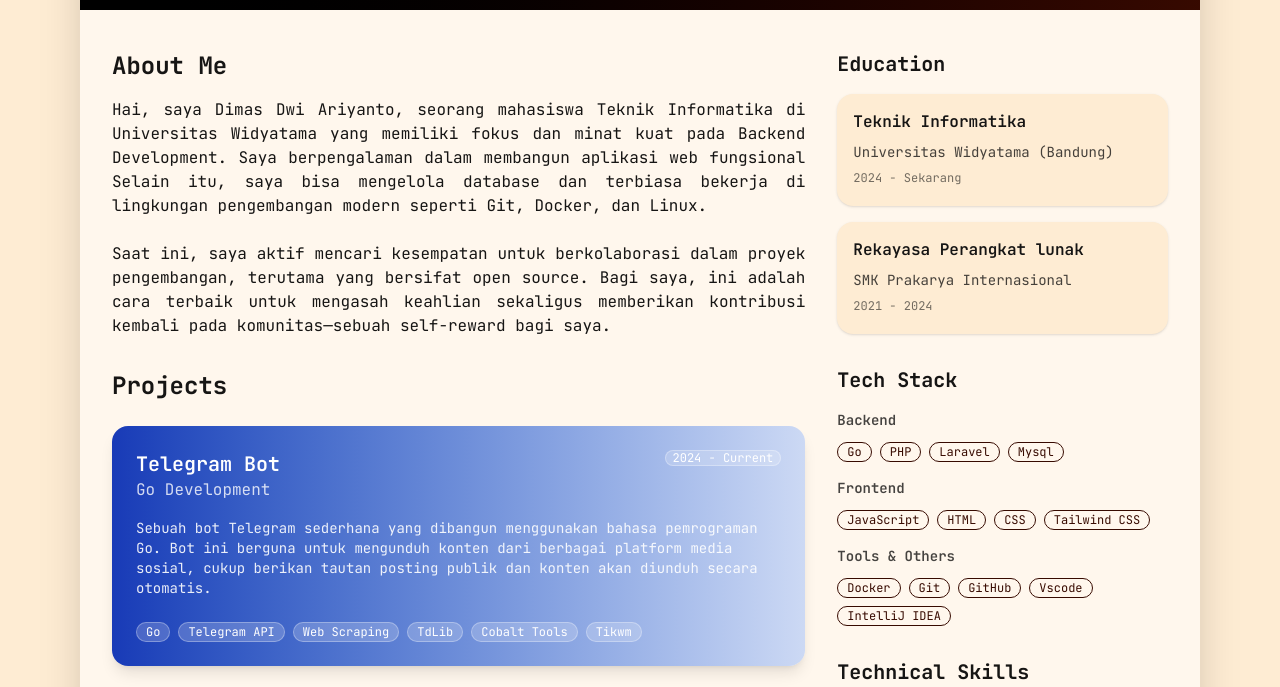
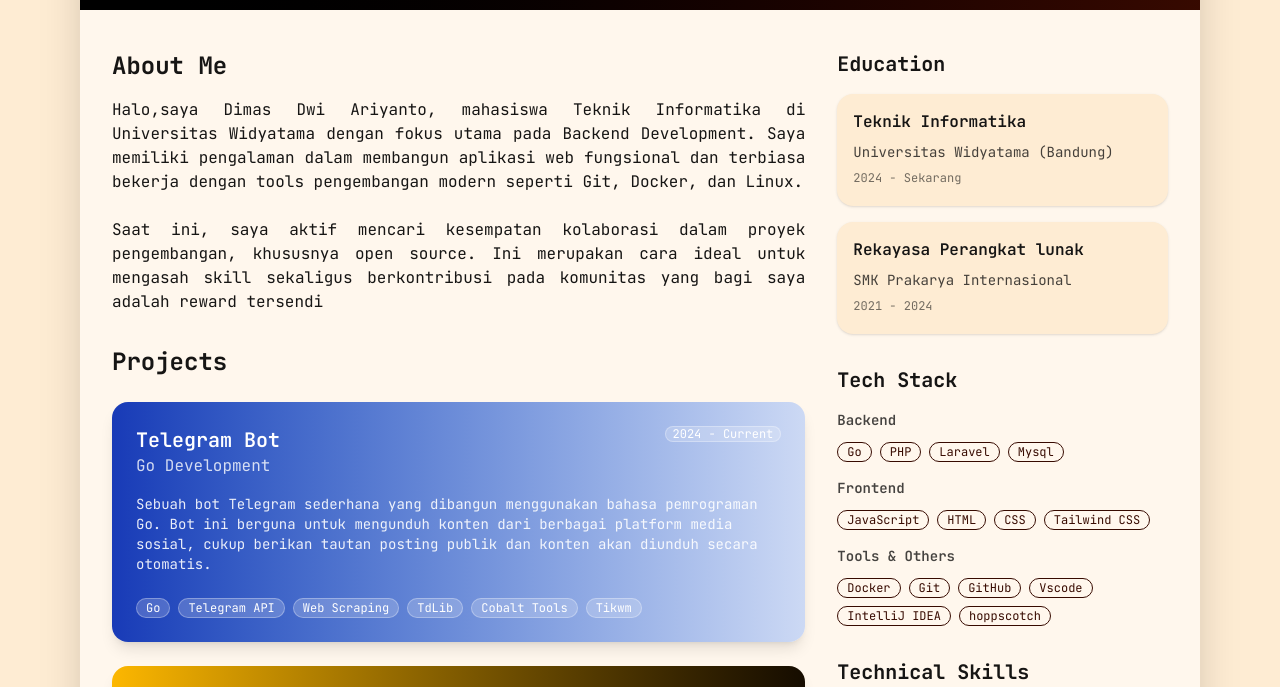
Before and after one commit to pavelc4/tugas-cv, a website: page index.html in a window 1280 px wide. Shown: the part 198-885 px from the top of the page. Drawn offline with nearby package versions, Linux system fonts and the light colour scheme; files that its build step writes are made by us from their sources.

Commit message:
docs(content): refine profile content and update tools
- update profile picture source URL
- rephrase text in the "About Me" section for improved clarity
- add `hoppscotch` to the list of development tools

Signed-off-by: pavelc4 <dimzzy23@gmail.com>

```diff
--- a/index.html
+++ b/index.html
@@ -35,7 +35,7 @@
                             </div>
                             <div class="avatar flex-shrink-0">
                                 <div class="w-24 sm:w-32 rounded-2xl ring ring-base-100 ring-offset-base-100 ring-offset-2">
-                                    <img src="https://github.com/pavelc4.png" alt="Profile" />
+                                    <img src="https://media.licdn.com/dms/image/v2/D4D03AQHPNV1C16s8GQ/profile-displayphoto-crop_800_800/B4DZlVNnxRGsAI-/0/1758071259844?e=1761177600&v=beta&t=i7Uc2q4vtzPmOFCjmTBPEV2LpOXoi0aavU-dabb7ZGk" alt="Profile" />
                                 </div>
                             </div>
                         </div>
@@ -48,10 +48,10 @@
                             <h2 class="text-xl sm:text-2xl font-bold mb-3 sm:mb-4 text-base-content">About Me</h2>
                             <div class="prose prose-sm sm:prose max-w-none  ">
                                 <p class="text-sm sm:text-base leading-relaxed tracking-normal mb-6 text-justify  md:subpixel-antialiased ">
-                                    Hai, saya Dimas Dwi Ariyanto, seorang mahasiswa Teknik Informatika di Universitas Widyatama yang memiliki fokus dan minat kuat pada Backend Development. Saya berpengalaman dalam membangun aplikasi web fungsional  Selain itu, saya bisa mengelola database  dan terbiasa bekerja di lingkungan pengembangan modern seperti Git, Docker, dan Linux.
+                                    Halo,saya Dimas Dwi Ariyanto, mahasiswa Teknik Informatika di Universitas Widyatama dengan fokus utama pada Backend Development. Saya memiliki pengalaman dalam membangun aplikasi web fungsional dan terbiasa bekerja dengan tools pengembangan modern seperti Git, Docker, dan Linux.
                                 </p>
                                 <p class="text-sm sm:text-base leading-relaxed tracking-normal text-justify md:subpixel-antialiased ">
-                                    Saat ini, saya aktif mencari kesempatan untuk berkolaborasi dalam proyek pengembangan, terutama yang bersifat open source. Bagi saya, ini adalah cara terbaik untuk mengasah keahlian sekaligus memberikan kontribusi kembali pada komunitas—sebuah self-reward bagi saya.
+                                    Saat ini, saya aktif mencari kesempatan kolaborasi dalam proyek pengembangan, khususnya open source. Ini merupakan cara ideal untuk mengasah skill sekaligus berkontribusi pada komunitas yang bagi saya adalah reward tersendi
                                 </p>
                             </div>
                         </section>
@@ -185,6 +185,7 @@
                                         <div class="badge badge-outline badge-secondary text-xs">GitHub</div>
                                         <div class="badge badge-outline badge-secondary text-xs">Vscode</div>
                                         <div class="badge badge-outline badge-secondary text-xs">IntelliJ IDEA</div>
+                                        <div class="badge badge-outline badge-secondary text-xs"> hoppscotch</div>
                                     </div>
                                 </div>
                             </div>
```
